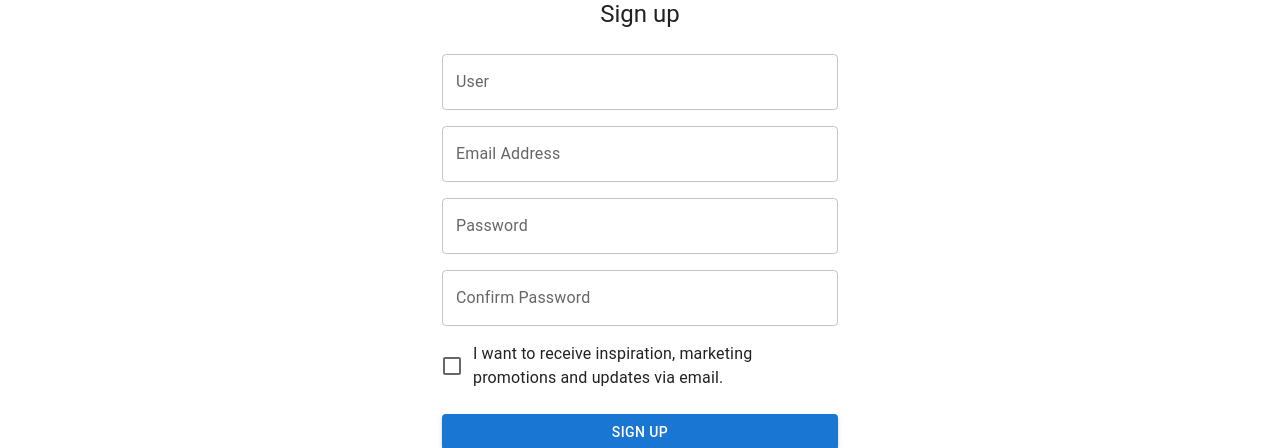
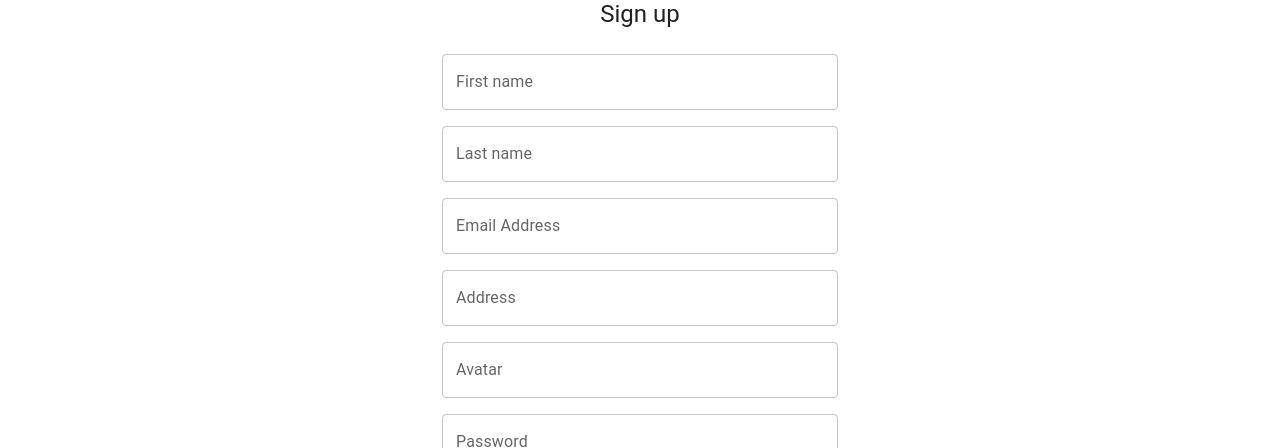
Before and after one commit to TungNguyen12/Library-Frontend, a React (Create React App) app: page /signup in a window 1280 px wide. Shown: the part 191-639 px from the top of the page. Built offline with nearby package versions, Linux system fonts and the light colour scheme; no server answers.

Commit message:
modify create new user type, modify create user form

```diff
--- a/src/pages/SignUp.tsx
+++ b/src/pages/SignUp.tsx
@@ -1,48 +1,56 @@
-import Avatar from "@mui/material/Avatar";
-import Button from "@mui/material/Button";
-import CssBaseline from "@mui/material/CssBaseline";
-import TextField from "@mui/material/TextField";
-import FormControlLabel from "@mui/material/FormControlLabel";
-import Checkbox from "@mui/material/Checkbox";
-import Link from "@mui/material/Link";
-import Grid from "@mui/material/Grid";
-import Box from "@mui/material/Box";
-import LockOutlinedIcon from "@mui/icons-material/LockOutlined";
-import Typography from "@mui/material/Typography";
-import Container from "@mui/material/Container";
+import Avatar from '@mui/material/Avatar'
+import Button from '@mui/material/Button'
+import CssBaseline from '@mui/material/CssBaseline'
+import TextField from '@mui/material/TextField'
+import FormControlLabel from '@mui/material/FormControlLabel'
+import Checkbox from '@mui/material/Checkbox'
+import Link from '@mui/material/Link'
+import Grid from '@mui/material/Grid'
+import Box from '@mui/material/Box'
+import LockOutlinedIcon from '@mui/icons-material/LockOutlined'
+import Typography from '@mui/material/Typography'
+import Container from '@mui/material/Container'
 
-import * as yup from "yup";
-import { useForm, SubmitHandler } from "react-hook-form";
-import { yupResolver } from "@hookform/resolvers/yup";
+import * as yup from 'yup'
+import { useForm, SubmitHandler } from 'react-hook-form'
+import { yupResolver } from '@hookform/resolvers/yup'
 
-import { useAppDispatch } from "../hooks/useAppDispatch";
-import CreateUserDto from "../types/user/RegisterUserRequest";
+import { useAppDispatch } from '../hooks/useAppDispatch'
+import CreateUserDto from '../types/user/RegisterUserRequest'
 import {
   checkEmailIsAvailable,
   registerUserAsync,
-} from "../redux/reducers/userReducer";
-import { Toaster } from "react-hot-toast";
+} from '../redux/reducers/userReducer'
+import { Toaster } from 'react-hot-toast'
 interface FormInput {
-    name: string;
-    email: string;
-    password: string;
-    confirmedPassword: string;
+  firstName: string
+  lastName: string
+  email: string
+  address: string
+  avatar: string
+  phoneNumber: string
+  password: string
+  confirmPassword: string
 }
 
 const signUp = yup
   .object({
-        name: yup.string().required(),
+    firstName: yup.string().required(),
+    lastName: yup.string().required(),
     email: yup.string().required(),
+    address: yup.string().required(),
+    avatar: yup.string().required(),
+    phoneNumber: yup.string().required(),
     password: yup.string().min(8).max(20).required(),
-        confirmedPassword: yup
+    confirmPassword: yup
       .string()
-            .oneOf([yup.ref("password")])
+      .oneOf([yup.ref('password')])
       .required(),
   })
-    .required();
+  .required()
 
 export const SignUp = () => {
-    const dispatch = useAppDispatch();
+  const dispatch = useAppDispatch()
 
   const {
     register,
@@ -51,37 +59,36 @@ export const SignUp = () => {
     formState: { errors },
   } = useForm({
     resolver: yupResolver(signUp),
-    });
+  })
 
   const onSubmit: SubmitHandler<FormInput> = (data) => {
-        const { confirmedPassword, ...newData } = Object.assign({}, data);
+    const { ...newData } = Object.assign({}, data)
 
     const newUser: CreateUserDto = {
       ...newData,
-            avatar: "https://i.imgur.com/OLKMwgP.jpeg",
-        };
-        console.log(newUser);
-        dispatch(registerUserAsync(newUser));
-        reset();
-    };
+    }
+    console.log(newUser)
+    dispatch(registerUserAsync(newUser))
+    reset()
+  }
 
-    dispatch(checkEmailIsAvailable("thisisanavailable@mail.com"));
+  dispatch(checkEmailIsAvailable('thisisanavailable@mail.com'))
 
   return (
     <>
-            {" "}
+      {' '}
       <Toaster />
       <Container component="main" maxWidth="xs">
         <CssBaseline />
         <Box
           sx={{
             marginTop: 8,
-                        display: "flex",
-                        flexDirection: "column",
-                        alignItems: "center",
+            display: 'flex',
+            flexDirection: 'column',
+            alignItems: 'center',
           }}
         >
-                    <Avatar sx={{ m: 1, bgcolor: "secondary.main" }}>
+          <Avatar sx={{ m: 1, bgcolor: 'secondary.main' }}>
             <LockOutlinedIcon />
           </Avatar>
           <Typography component="h1" variant="h5">
@@ -96,12 +103,23 @@ export const SignUp = () => {
               <Grid item xs={12}>
                 <TextField
                   fullWidth
-                                    id="user"
-                                    label="User"
-                                    autoComplete="user-name"
-                                    error={Boolean(errors.name?.message)}
-                                    helperText={errors.name?.message}
-                                    {...register("name")}
+                  id="firstName"
+                  label="First name"
+                  autoComplete="first-name"
+                  error={Boolean(errors.firstName?.message)}
+                  helperText={errors.firstName?.message}
+                  {...register('firstName')}
+                />
+              </Grid>
+              <Grid item xs={12}>
+                <TextField
+                  fullWidth
+                  id="lastName"
+                  label="Last name"
+                  autoComplete="last-name"
+                  error={Boolean(errors.lastName?.message)}
+                  helperText={errors.lastName?.message}
+                  {...register('lastName')}
                 />
               </Grid>
               <Grid item xs={12}>
@@ -109,9 +127,30 @@ export const SignUp = () => {
                   fullWidth
                   id="email"
                   label="Email Address"
+                  autoComplete="username"
                   error={Boolean(errors.email?.message)}
                   helperText={errors.email?.message}
-                                    {...register("email")}
+                  {...register('email')}
+                />
+              </Grid>
+              <Grid item xs={12}>
+                <TextField
+                  fullWidth
+                  id="address"
+                  label="Address"
+                  error={Boolean(errors.address?.message)}
+                  helperText={errors.address?.message}
+                  {...register('address')}
+                />
+              </Grid>
+              <Grid item xs={12}>
+                <TextField
+                  fullWidth
+                  id="avatar"
+                  label="Avatar"
+                  error={Boolean(errors.avatar?.message)}
+                  helperText={errors.avatar?.message}
+                  {...register('avatar')}
                 />
               </Grid>
               <Grid item xs={12}>
@@ -123,7 +162,7 @@ export const SignUp = () => {
                   error={Boolean(errors.password?.message)}
                   helperText={errors.password?.message}
                   autoComplete="new-password"
-                                    {...register("password")}
+                  {...register('password')}
                 />
               </Grid>
               <Grid item xs={12}>
@@ -131,23 +170,16 @@ export const SignUp = () => {
                   fullWidth
                   label="Confirm Password"
                   type="password"
-                                    error={Boolean(
-                                        errors.confirmedPassword?.message
-                                    )}
-                                    helperText={
-                                        errors.confirmedPassword?.message
-                                    }
+                  error={Boolean(errors.confirmPassword?.message)}
+                  helperText={errors.confirmPassword?.message}
                   autoComplete="confirm-password"
-                                    {...register("confirmedPassword")}
+                  {...register('confirmPassword')}
                 />
               </Grid>
               <Grid item xs={12}>
                 <FormControlLabel
                   control={
-                                        <Checkbox
-                                            value="allowExtraEmails"
-                                            color="primary"
-                                        />
+                    <Checkbox value="allowExtraEmails" color="primary" />
                   }
                   label="I want to receive inspiration, marketing promotions and updates via email."
                 />
@@ -172,5 +204,5 @@ export const SignUp = () => {
         </Box>
       </Container>
     </>
-    );
-};
+  )
+}
```
Also changed, not shown: src/redux/reducers/userReducer.ts (+45 -45 lines), src/types/user/RegisterUserRequest.ts (+4 -7 lines). Lines whose indentation alone changed are shown as unchanged.
